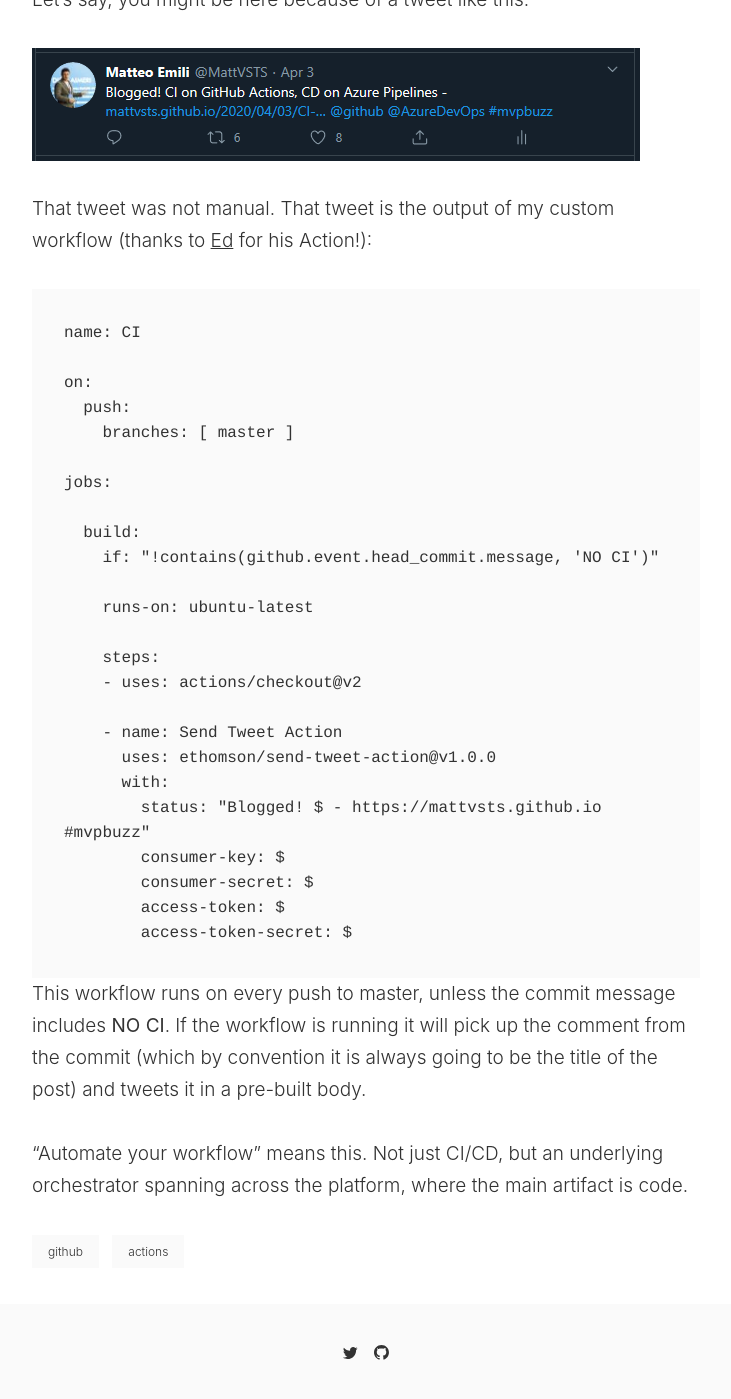
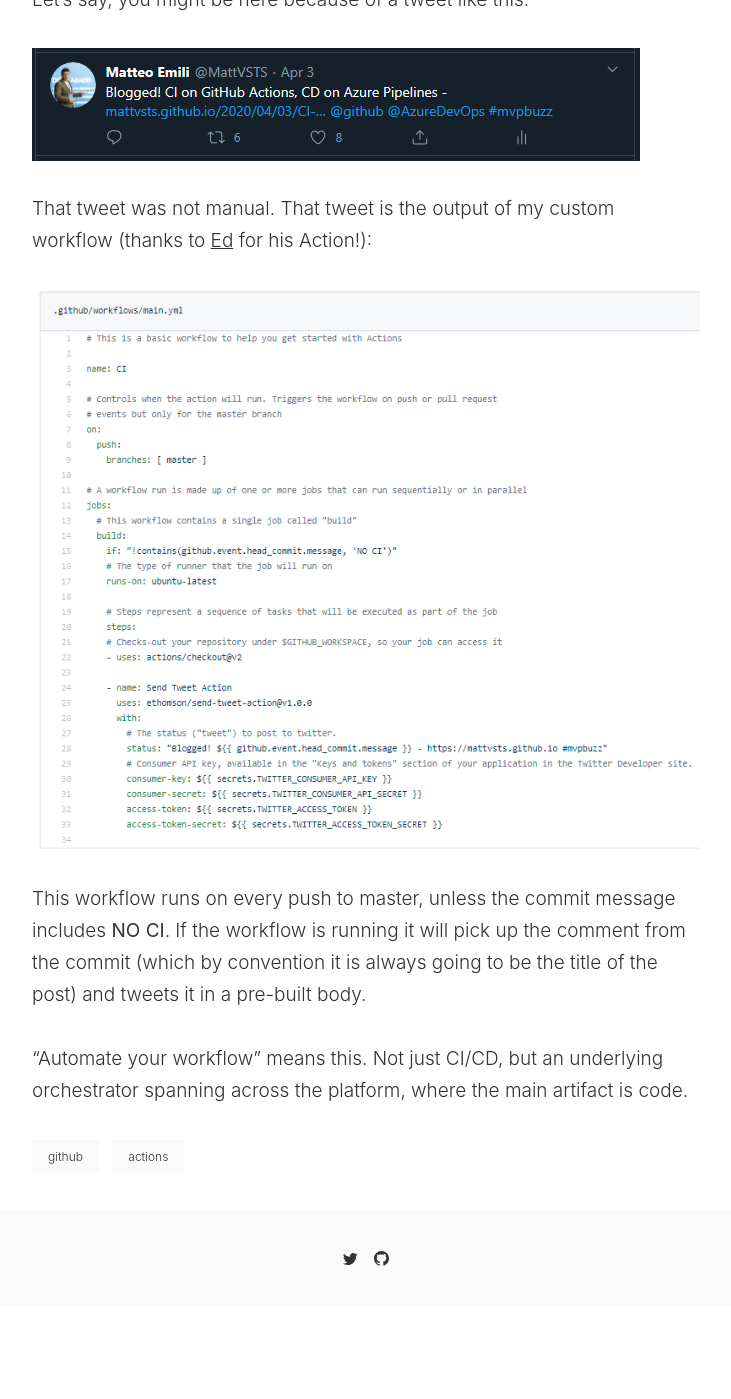
Before and after one commit to MattVSTS/mattvsts.github.io, a Jekyll site: the page built from _posts/2020-04-07-what-does-automate-your-workflow-means.md, in a window 1280 px wide and 1400 px high, scrolled down 1030 px. Shown: the whole window, without its empty margins (274-1005 px from the left). Built offline with Jekyll 4.4.1, drawn with Linux system fonts in a browser that asks for light colours; comment, search, counter and statistics services are not loaded; after the commit the page ends 2335 px from its top, so only the background shows below that.

Commit message:
NO CI fix image

````diff
--- a/_posts/2020-04-07-what-does-automate-your-workflow-means.md
+++ b/_posts/2020-04-07-what-does-automate-your-workflow-means.md
@@ -19,32 +19,8 @@ Let's say, you might be here because of a tweet like this:
 
 That tweet was not manual. That tweet is the output of my custom workflow (thanks to [Ed](https://www.edwardthomson.com/blog/github_actions_30_integrating_other_apis_in_an_action.html) for his Action!):
 
-```
-name: CI
+![](/images/posts/2020-04-07_18-50-37.png)
 
-on:
-  push:
-    branches: [ master ]
-
-jobs:
-
-  build:
-    if: "!contains(github.event.head_commit.message, 'NO CI')"
-
-    runs-on: ubuntu-latest
-
-    steps:
-    - uses: actions/checkout@v2
-
-    - name: Send Tweet Action
-      uses: ethomson/send-tweet-action@v1.0.0
-      with:
-        status: "Blogged! ${{ github.event.head_commit.message }} - https://mattvsts.github.io #mvpbuzz"
-        consumer-key: ${{ secrets.TWITTER_CONSUMER_API_KEY }}
-        consumer-secret: ${{ secrets.TWITTER_CONSUMER_API_SECRET }}
-        access-token: ${{ secrets.TWITTER_ACCESS_TOKEN }}
-        access-token-secret: ${{ secrets.TWITTER_ACCESS_TOKEN_SECRET }}
-```
 This workflow runs on every push to master, unless the commit message includes **NO CI**. If the workflow is running it will pick up the comment from the commit (which by convention it is always going to be the title of the post) and tweets it in a pre-built body.
 
 "Automate your workflow" means this. Not just CI/CD, but an underlying orchestrator spanning across the platform, where the main artifact is code.
````
